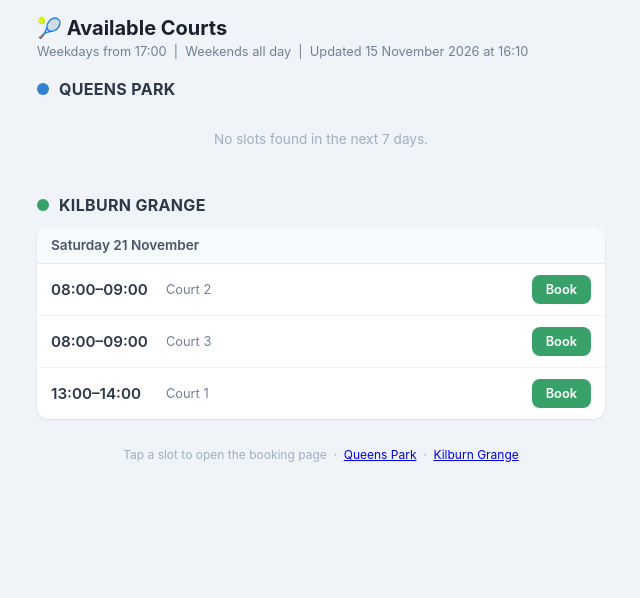
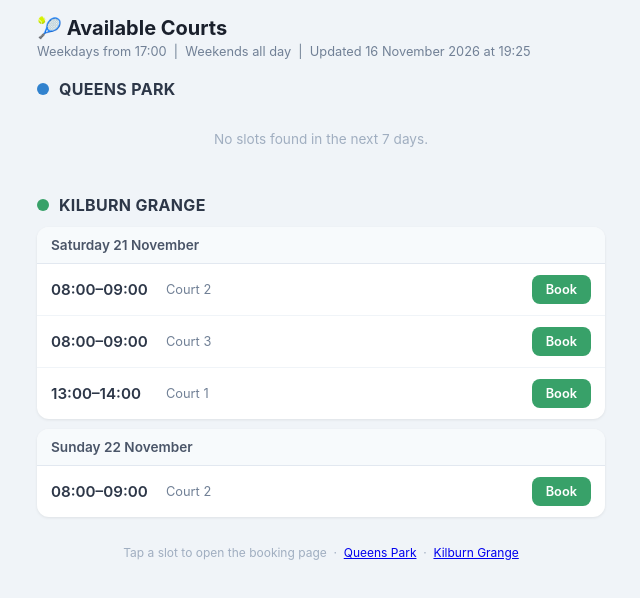
Before and after one commit to Oliver-Picot/tennis-courts, a plain HTML site: page index.html in a window 1280 px wide. Shown: the whole page, without its empty margins (319-959 px from the left). Drawn offline with Linux system fonts and the light colour scheme.

Commit message:
Update court availability 2026-11-16 19:25 UTC

```diff
--- a/index.html
+++ b/index.html
@@ -126,11 +126,12 @@ footer {
 </head>
 <body>
 <h1>🎾 Available Courts</h1>
-<p class="subtitle">Weekdays from 17:00 &nbsp;|&nbsp; Weekends all day &nbsp;|&nbsp; Updated 15 November 2026 at 16:10</p>
+<p class="subtitle">Weekdays from 17:00 &nbsp;|&nbsp; Weekends all day &nbsp;|&nbsp; Updated 16 November 2026 at 19:25</p>
 <section class="venue-section venue-qp"><div class="venue-header"><div class="venue-dot"></div><span class="venue-name">Queens Park</span></div><p class="empty">No slots found in the next 7 days.</p></section>
 <section class="venue-section venue-kg"><div class="venue-header"><div class="venue-dot"></div><span class="venue-name">Kilburn Grange</span></div><div class="day-block"><div class="day-header">Saturday 21 November</div><div class="slot-row"><span class="slot-time">08:00–09:00</span><span class="slot-court">Court 2</span><a class="book-btn" href="https://camdenactive.camden.gov.uk/courses/book.aspx?fdCourseEventId=203&fdDate=21/11/2026&fdTime=08" target="_blank" rel="noopener">Book</a></div>
 <div class="slot-row"><span class="slot-time">08:00–09:00</span><span class="slot-court">Court 3</span><a class="book-btn" href="https://camdenactive.camden.gov.uk/courses/book.aspx?fdCourseEventId=207&fdDate=21/11/2026&fdTime=08" target="_blank" rel="noopener">Book</a></div>
-<div class="slot-row"><span class="slot-time">13:00–14:00</span><span class="slot-court">Court 1</span><a class="book-btn" href="https://camdenactive.camden.gov.uk/courses/book.aspx?fdCourseEventId=202&fdDate=21/11/2026&fdTime=13" target="_blank" rel="noopener">Book</a></div></div></section>
+<div class="slot-row"><span class="slot-time">13:00–14:00</span><span class="slot-court">Court 1</span><a class="book-btn" href="https://camdenactive.camden.gov.uk/courses/book.aspx?fdCourseEventId=202&fdDate=21/11/2026&fdTime=13" target="_blank" rel="noopener">Book</a></div></div>
+<div class="day-block"><div class="day-header">Sunday 22 November</div><div class="slot-row"><span class="slot-time">08:00–09:00</span><span class="slot-court">Court 2</span><a class="book-btn" href="https://camdenactive.camden.gov.uk/courses/book.aspx?fdCourseEventId=203&fdDate=22/11/2026&fdTime=08" target="_blank" rel="noopener">Book</a></div></div></section>
 <footer>Tap a slot to open the booking page &nbsp;·&nbsp; <a href="https://clubspark.lta.org.uk/QueensParkTennisCourts/Booking/BookByDate">Queens Park</a> &nbsp;·&nbsp; <a href="https://camdenactive.camden.gov.uk/courses/detail/178/kilburn-grange-tennis-court-1/">Kilburn Grange</a></footer>
 </body>
 </html>
```
